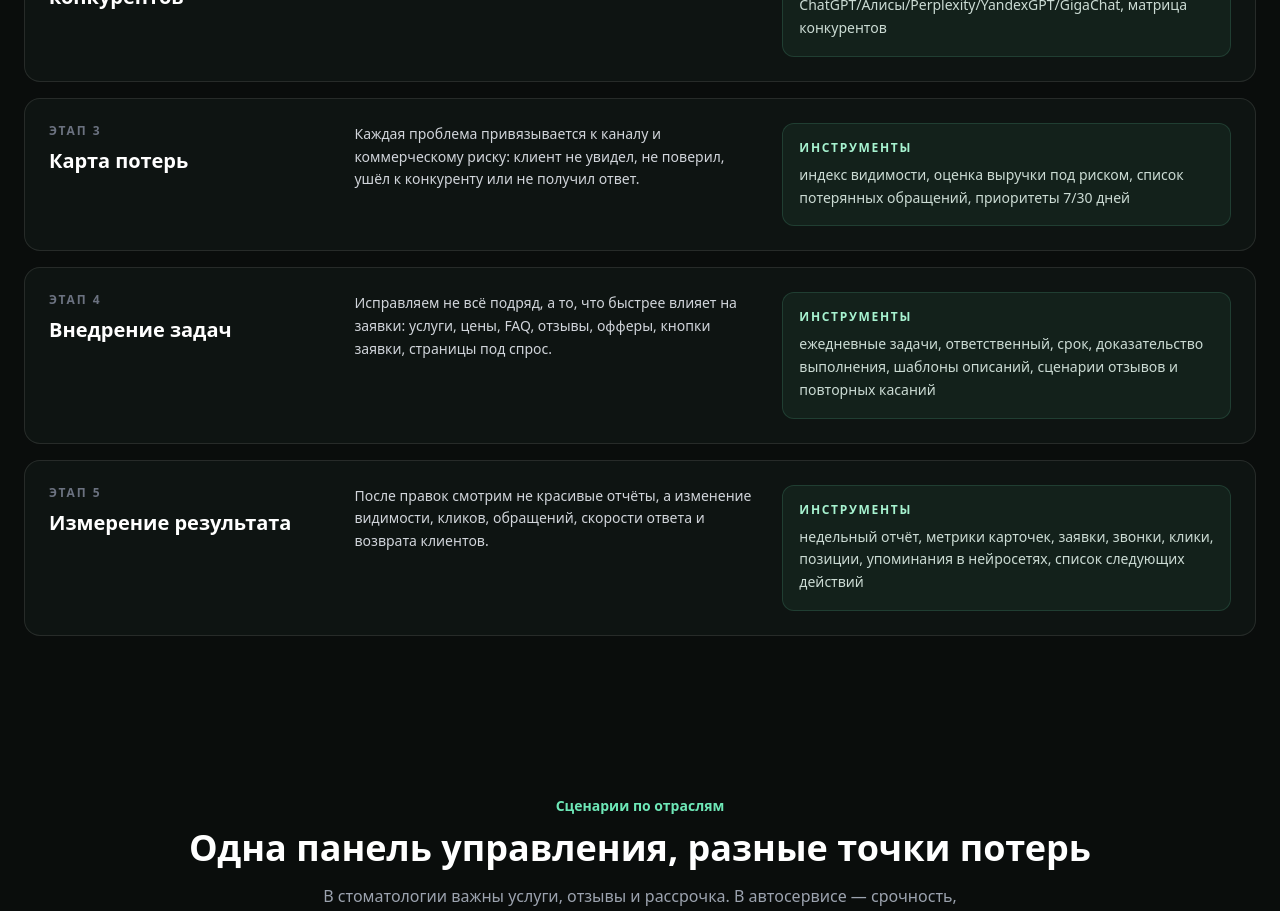
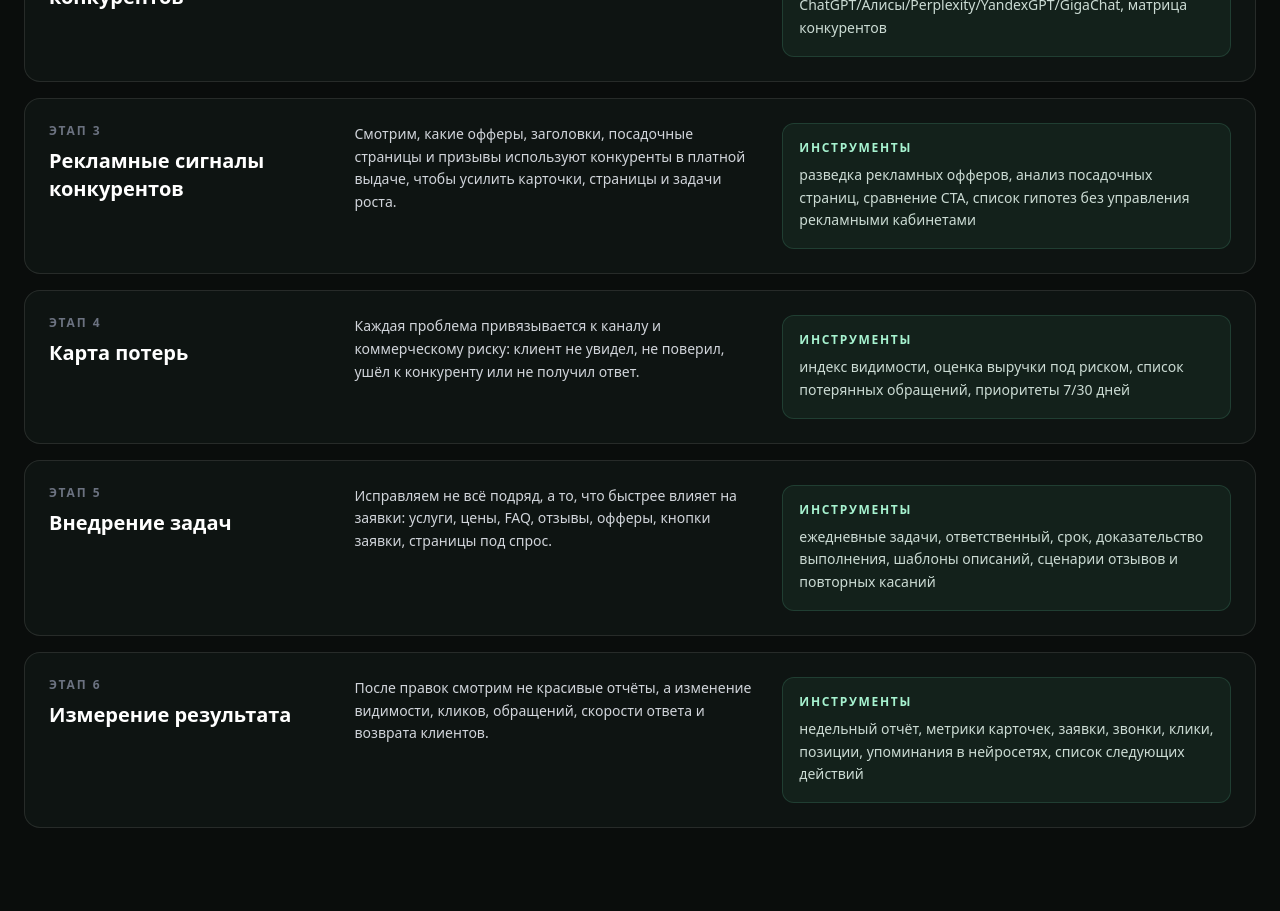
Before and after one commit to hihol-labs/neuroexpert, a Next.js app in the folder apps/web/: page /for-business in a window 1280 px wide. Shown: the part 5120-6031 px from the top of the page. Built offline with nearby package versions, Linux system fonts and the light colour scheme; no server answers.

Commit message:
Clarify paid visibility signals for business

```diff
--- a/apps/web/app/(marketing)/for-business/page.tsx
+++ b/apps/web/app/(marketing)/for-business/page.tsx
@@ -91,6 +91,11 @@ const IMPLEMENTATION_TOOLS = [
     title: "Проверка спроса и конкурентов",
     desc: "Смотрим реальные запросы рядом/цена/срочно/район, сравниваем карточки, отзывы, услуги, офферы и ответы нейросетей.",
     tools: "Wordstat/XMLRiver, SerpAPI, гео-запросы, проверка ChatGPT/Алисы/Perplexity/YandexGPT/GigaChat, матрица конкурентов",
+  },
+  {
+    title: "Рекламные сигналы конкурентов",
+    desc: "Смотрим, какие офферы, заголовки, посадочные страницы и призывы используют конкуренты в платной выдаче, чтобы усилить карточки, страницы и задачи роста.",
+    tools: "разведка рекламных офферов, анализ посадочных страниц, сравнение CTA, список гипотез без управления рекламными кабинетами",
   },
   {
     title: "Карта потерь",
```
